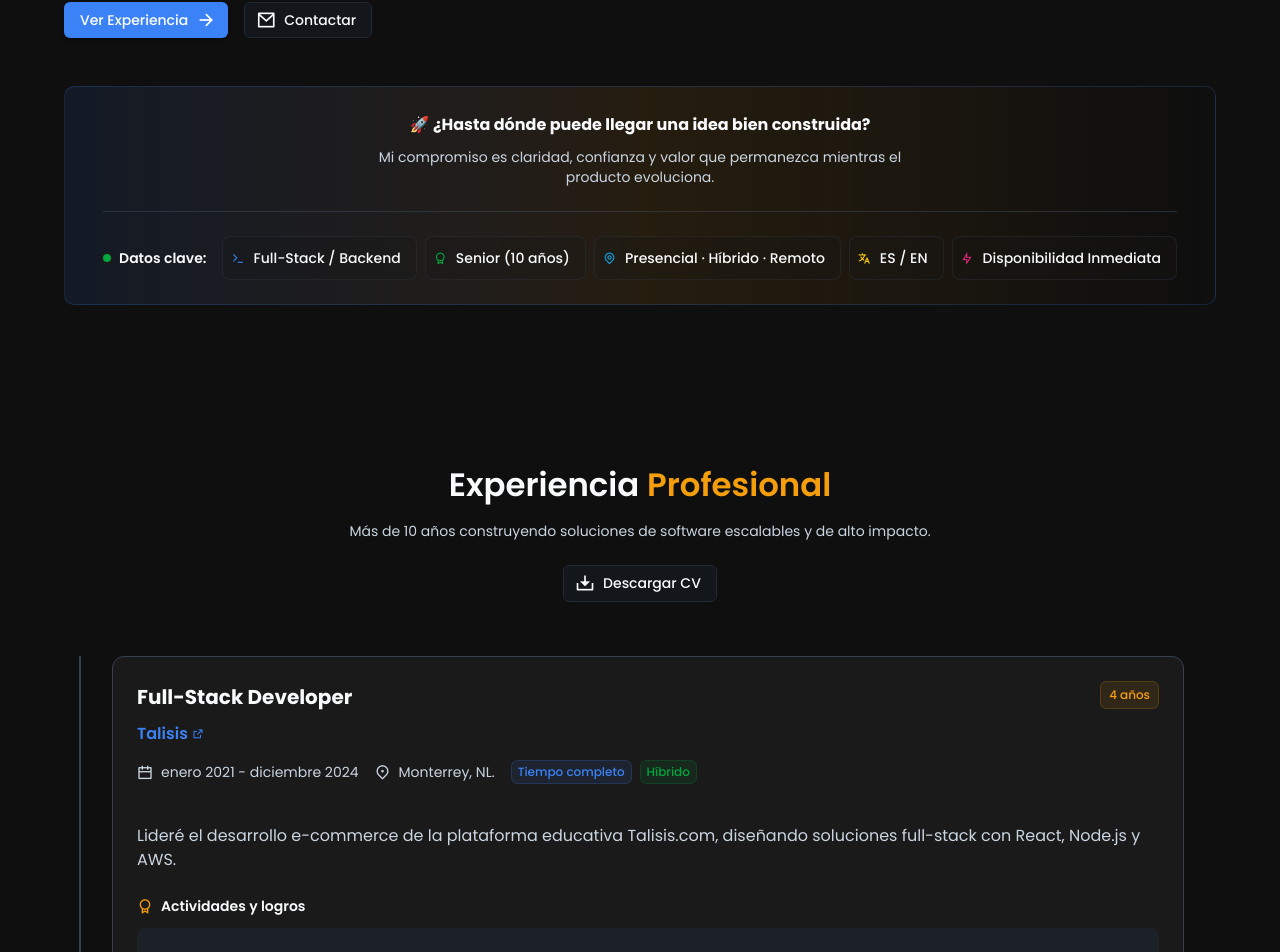
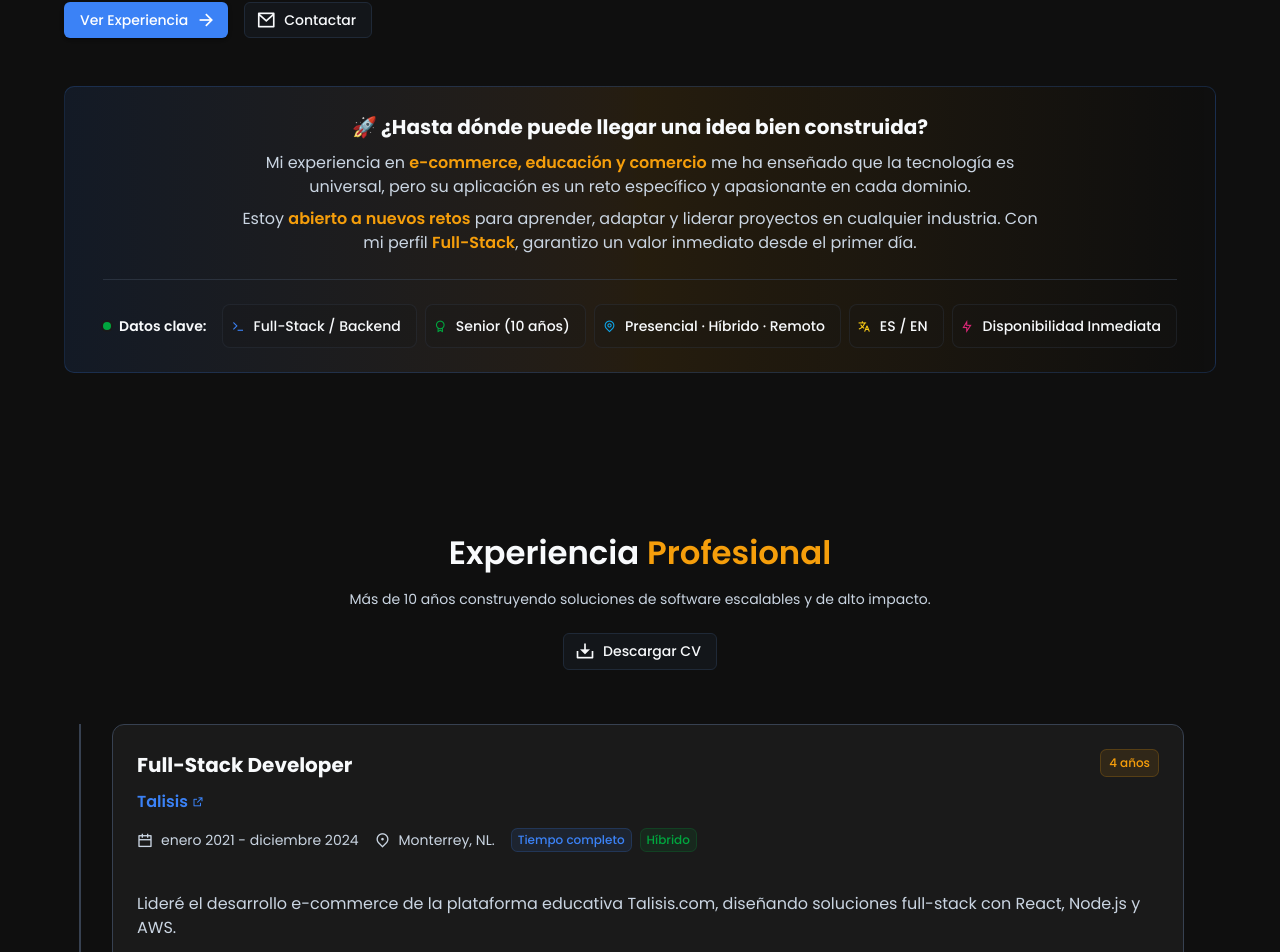
Before and after one commit to mau-dev-93/hmunoz-devsite, a React (Vite) app: page / in a window 1280 px wide. Shown: the part 1648-2600 px from the top of the page. Built offline with nearby package versions, Linux system fonts and the light colour scheme; some icons are missing.

Commit message:
feat: Update CourseCard and EducationCard components to include course URLs and enhance layout; improve AboutMeSection and HumanSideSection descriptions for clarity

```diff
--- a/src/components/shared/CourseCard/CourseCard.jsx
+++ b/src/components/shared/CourseCard/CourseCard.jsx
@@ -1,5 +1,5 @@
 import PropTypes from 'prop-types'
-import { Box, Button, Card, CardActions, CardContent, CardMedia, Stack, Typography, Divider } from "@mui/material";
+import { Box, Button, Card, CardActions, CardContent, CardMedia, Stack, Typography } from "@mui/material";
 
 // components
 import CustomChip from "../CustomChip/CustomChip";
@@ -15,12 +15,15 @@ const CourseCard = ({
     status = "",
     tags = [],
     image_url = "",
+    course_url = "",
     progress_percentage = 0
 }) => {
     return (
         <Card
             variant='outlined'
             sx={{
+                display: 'flex',
+                flexDirection: 'column',
                 minWidth: 245,
                 width: "100%",
                 position: "relative",
@@ -51,7 +54,7 @@ const CourseCard = ({
                     e.target.src = 'https://placehold.co/400x180/png?text=</>';
                 }}
             />
-            <CardContent sx={{ p: 2, pt: 3 }}>
+            <CardContent sx={{ p: 2, pt: 3, flexGrow: 1 }}>
                 <Box mb={2}>
                     <Typography variant="subtitle1" fontWeight={600} component="div" gutterBottom mb={1}>{title}</Typography>
                     <BrandLogo
@@ -112,6 +115,22 @@ const CourseCard = ({
                     </Stack>
                 </Box>
             </CardContent>
+            <CardActions disableSpacing sx={{ p: 2, flexDirection: { xs: 'column', sm: 'row' }, gap: 2 }}>
+                <Button
+                    component="a"
+                    variant="outlined"
+                    color="input"
+                    title='Ir a curso'
+                    fullWidth
+                    size='medium'
+                    disabled={!course_url}
+                    href={course_url}
+                    target="_blank"
+                    startIcon={<i className='ri-external-link-line'></i>}
+                >
+                    <Typography variant="body2" color="inherit">Ir al curso</Typography>
+                </Button>
+            </CardActions>
         </Card>
     )
 };
@@ -122,6 +141,7 @@ CourseCard.propTypes = {
     year: PropTypes.string.isRequired,
     duration: PropTypes.string.isRequired,
     hasCertificate: PropTypes.boolean,
+    course_url: PropTypes.string,
     status: PropTypes.string.isRequired,
     tags: PropTypes.arrayOf(PropTypes.string),
     image_url: PropTypes.string,
--- a/src/components/shared/EducationCard/EducationCard.jsx
+++ b/src/components/shared/EducationCard/EducationCard.jsx
@@ -3,44 +3,52 @@ import { Box, Stack, Typography } from "@mui/material";
 // components
 import CustomChip from "../CustomChip/CustomChip";
 
-const EducationCard = ({ degree, institution, dateRange, status, specialties, isMobile = false, direction = "right" }) => {
+const EducationCard = ({ degree, institution, dateRange, status = "", specialties = [], isMobile = false, isUnique = false, gpa = "", direction = "right" }) => {
     const levelColor = () => {
-        switch (status.toLowerCase()) {
-            case 'titulado':
-                return 'success';
-            case 'pasante':
-                return 'secondary';
-            default:
-                return 'text';
-        }
+        const s = (status || "").toLowerCase();
+        if (s === "titulado") return "success";
+        if (s === "pasante") return "secondary";
+        return "text";
     };
+
     return (
         <Box sx={(theme) => {
             const base = {
                 p: theme.spacing(3),
-                // ml: theme.spacing(2),
                 borderRadius: 3,
                 bgcolor: "background.paper",
                 border: "1px solid",
                 borderColor: "divider",
                 height: "100%",
-                maxWidth: isMobile ? '100%' : '380px',
-                width: isMobile ? '100%' : 'auto',
+                maxWidth: { xs: "100%", md: "380px" },
+                width: "auto",
                 marginLeft: direction === "left" ? 'auto' : theme.spacing(8),
                 marginRight: direction === "left" ? theme.spacing(8) : '0',
             }
-            if (isMobile) {
+            // Cuando es único o en móvil
+            if (isMobile || isUnique) {
                 base.marginLeft = theme.spacing(2);
-                base.marginRight = '0';
+                base.marginRight = 0;
+                base.width = "100%";
+            } else {
+                // comportamiento normal según dirección en timeline
+                if (direction === "left") {
+                    base.marginLeft = "auto";
+                    base.marginRight = theme.spacing(8);
+                } else {
+                    base.marginLeft = theme.spacing(8);
+                    base.marginRight = 0;
+                }
             }
             return base;
         }}>
             <Typography variant="body1" fontWeight="600" color="text.primary" gutterBottom>{degree}</Typography>
             <Typography variant="body2" fontWeight="500" color="primary">{institution}</Typography>
-            <Stack direction="row" mt={2} spacing={0.5} justifyContent={direction === "right" ? "" : "flex-end"} alignItems="center" color="text.secondary" mb={2}>
+            <Stack direction="row" mt={2} spacing={1} justifyContent={direction === "right" ? "" : "flex-end"} alignItems="center" color="text.secondary" mb={2}>
                 <i className='ri-calendar-line' style={{ color: 'inherit' }} />
                 <Typography variant="body2" fontWeight="400" color="text.secondary" pr={1}>{dateRange}</Typography>
                 <CustomChip label={status} variant="outlined" size="small" color={levelColor()} />
+                {gpa && <CustomChip label={`GPA: ${gpa}`} variant="outlined" size="small" color="info" />}
             </Stack>
             <Typography variant="caption" fontWeight="500" color="text.primary">Especialidades:</Typography>
             <Stack direction="column" mt={1} spacing={1} alignItems={direction === "right" ? "flex-start" : "flex-end"} color="text.secondary">
--- a/src/pages/LandingPage/AboutMeSection/AboutMeSection.jsx
+++ b/src/pages/LandingPage/AboutMeSection/AboutMeSection.jsx
@@ -139,9 +139,13 @@ const AboutMeSection = () => {
                     </Grid>
                 </Grid>
                 <HighlightBox gradientDirection='center' sx={{ py: 3, mt: isMobile ? 4 : 6 }}>
-                    <Typography variant="subtitle1" fontWeight={700}>🚀 ¿Hasta dónde puede llegar una idea bien construida?</Typography>
-                    <Typography variant="body2" color="textSecondary" sx={{ maxWidth: 550 }}>Mi compromiso es claridad, confianza y valor que permanezca mientras el producto evoluciona.</Typography>
-
+                    <Typography variant="h6" fontWeight={700}>🚀 ¿Hasta dónde puede llegar una idea bien construida?</Typography>
+                    <Typography variant="body1" color="textSecondary" sx={{ maxWidth: 800 }}>
+                        Mi experiencia en <Box component="span" fontWeight={600} color="secondary.main">e-commerce, educación y comercio</Box> me ha enseñado que la tecnología es universal, pero su aplicación es un reto específico y apasionante en cada dominio.
+                    </Typography>
+                    <Typography variant="body1" color="textSecondary" sx={{ maxWidth: 800 }}>
+                        Estoy <Box component="span" fontWeight={600} color="secondary.main">abierto a nuevos retos</Box> para aprender, adaptar y liderar proyectos en cualquier industria. Con mi perfil <Box component="span" fontWeight={600} color="secondary.main">Full-Stack</Box>, garantizo un valor inmediato desde el primer día.
+                    </Typography>
                     <Box mt={2}>
                         <Divider variant='fullWidth' component="div" style={{ marginBottom: '24px', opacity: 0.6 }} />
                         <QuickMatch isMobile={isMobile} />
--- a/src/pages/LandingPage/EducationSection/education-data.js
+++ b/src/pages/LandingPage/EducationSection/education-data.js
@@ -1,16 +1,17 @@
 export default [
+    // {
+    //     degree: "Maestría en Administración de Negocios",
+    //     institution: "Universidad Tecnológica de México",
+    //     dateRange: "2023 - 2025",
+    //     status: "Pasante",
+    //     specialties: ["Gestión de Proyectos", "Dirección y Liderazgo", "Análisis de Datos", "Decisiones para Negocios"]
+    // },
     {
-        degree: "Maestría en Administración de Negocios",
-        institution: "Universidad Tecnológica de México",
-        dateRange: "2023 - 2025",
-        status: "Pasante",
-        specialties: ["Gestión de Proyectos", "Dirección y Liderazgo", "Análisis de Datos", "Decisiones para Negocios"]
-    },
-     {
         degree: "Lic. en Multimedia y Animación Digital",
-        institution: "Universidad Autónomas de Nuevo León",
+        institution: "Universidad Autónoma de Nuevo León",
         dateRange: "2010 - 2014",
         status: "Titulado",
+        gpa: "8.7/10.0",
         specialties: ["Desarrollo Web (PHP, HTML, CSS)", "Videojuegos (C++ & OpenGL)", "Desarrollo Android (Java)", "Bases de Datos (SQL Server & MySQL)"]
     }
 ]
--- a/src/pages/LandingPage/HumanSideSection/humaside-data.js
+++ b/src/pages/LandingPage/HumanSideSection/humaside-data.js
@@ -6,56 +6,56 @@ export default [
         id: "historia",
         title: "Mi Historia",
         icon: 'ri-road-map-line',
-        image_url: buildS3Url(ENV.bucket, ENV.region, "about_me/highway.png"),
-        description: "Soy Héctor Mauricio Muñoz Fonseca, me gusta que me llamen Mauricio. Tengo 32 años, esposo y padre, de Monterrey, México. Desde niño fui de preguntas y de música: la batería y guitarra me enseñaron disciplina y creatividad. En bachillerato, sin tener claro mi rumbo, en la asignatura Orientación Vocacional descubro la carrera “Multimedia y Animación Digital”. No era gamer, aficionado de algunos juegos tal vez, pero en esas materias hubo un clic: la programación. Descubrí un medio para crear desde cero. Hice prácticas laborales en una empresa de telefonía con Android (Java) y desde ahí empecé mi camino como desarrollador full-stack. Hoy sigo evolucionando —entre IA, frameworks, devOps, contenedores y Kubernetes— con la misma curiosidad de siempre y el objetivo de entregar valor real en cada proyecto.",
+        image_url: buildS3Url(ENV.bucket, ENV.region, "about_me/building.jpg"),
+        description: "Hola, soy Mauricio Muñoz. Soy de Monterrey, México, tengo 32 años, esposo y padre. Desde niño, mi curiosidad se formó entre preguntas y la música: tocando la batería y la guitarra. En la preparatoria, aún sin un rumbo claro, la materia de Orientación Vocacional me llevó a conocer la carrera de Multimedia y Animación Digital. Aunque no era gamer, unas materias del plan de estudios me hicieron clic de inmediato: las de programación. Ahí descubrí un medio para crear desde cero y darles forma a mis propias ideas. Mi carrera profesional arrancó en una empresa de telecomunicaciones desarrollando una app Android (Java), y fue ahí donde inició mi camino como desarrollador full-stack. Hoy, sigo en constante evolución —entre IAs, frameworks, DevOps y contenedores—, impulsado por la misma curiosidad de siempre y con el objetivo de entregar valor real en cada proyecto.",
         span: { xs: { c: 12, r: 1 }, sm: { c: 12, r: 1 }, md: { c: 8, r: 1 } }
     },
     {
         id: "familia",
-        title: "Mi familia",
+        title: "Sobre la familia",
         icon: 'ri-home-2-line',
         image_url: buildS3Url(ENV.bucket, ENV.region, "about_me/family.jpg"),
-        description: "Todo lo que hago comienza y termina con mi familia. Ellos son la razón de mi esfuerzo y mi fuente de inspiración constante. Mi trabajo es más que una profesión; es mi herramienta para construir un entorno estable y un futuro brillante para las personas que más quiero.",
+        description: "Todo lo que hago, de alguna manera, empieza y termina con mi familia. Ellos son mi motor y la razón de mi esfuerzo diario. Por eso mi trabajo no es solo una profesión; es el medio que tengo para construir un entorno estable y un buen futuro para las personas que más quiero.",
         span: { xs: { c: 12, r: 1 }, sm: { c: 6, r: 1 }, md: { c: 4, r: 1 } }
     },
     {
         id: "valores",
-        title: "Valores universales",
+        title: "Sobre los valores",
         icon: 'ri-earth-line',
         image_url: buildS3Url(ENV.bucket, ENV.region, "about_me/universe.png"),
-        description: "Los valores con los que crecí, como el respeto, la honestidad y gratitud, son el fundamento de todas mis interacciones. Busco aplicar estos principios en cada aspecto de mi vida —en el trabajo, con mi familia y amigos—, siempre con el objetivo de ofrecer un trato considerado y genuino a quienes me rodean.",
+        description: "El respeto, la honestidad y la gratitud son la base de cómo me relaciono con la gente. Busco aplicar estos principios en todo lo que hago, tanto en el trabajo como con mi familia y amigos. Al final, se trata de ofrecer un trato genuino y considerado a las personas a mi alrededor.",
         span: { xs: { c: 12, r: 1 }, sm: { c: 6, r: 1 }, md: { c: 4, r: 1 } }
     },
     {
         id: "analitico",
-        title: "Proceso analítico",
+        title: "“Pienso, luego desarrollo”",
         icon: 'ri-book-open-line',
-        image_url: buildS3Url(ENV.bucket, ENV.region, "about_me/analysis.png"),
-        description: "Antes de construir, defino el sentido de la idea y el valor que entregará. Evalúo impacto, riesgos y compensaciones; mapeo escenarios y priorizo necesidades. Como en un lienzo, trazo el bosquejo y, a partir de un borrador, materializo. Este hábito también lo aplico en lo cotidiano —en casa y en lo personal— para decidir mejor y ejecutar con claridad.",
+        image_url: buildS3Url(ENV.bucket, ENV.region, "about_me/analysis.jpg"),
+        description: "Antes de tirar una línea de código, me detengo a entender el porqué de la idea y el valor que va a entregar. Evalúo el impacto, los riesgos y priorizo lo que de verdad se necesita. Es como tener un lienzo en blanco: primero trazo el bosquejo general y, a partir de ahí, empiezo a materializar. Es un hábito que aplico para todo, me ayuda a ejecutar con más claridad.",
         span: { xs: { c: 12, r: 1 }, sm: { c: 6, r: 1 }, md: { c: 4, r: 1 } }
     },
     {
         id: "pizzas",
-        title: "Pizza artesanal",
+        title: "Programando pizzas",
         icon: 'ri-restaurant-line',
-        image_url: buildS3Url(ENV.bucket, ENV.region, "about_me/pizza.png"),
-        description: "Me apasiona el proceso artesanal de cocinar pizza, desde preparar la masa hasta elegir los mejores ingredientes. He descubierto que, al igual que en el desarrollo de software, la cocina requiere una mezcla de paciencia, precisión y amor por los detalles. Al final, tanto una buena pizza como una buena aplicación son una forma de crear y compartir algo valioso con los demás.",
+        image_url: buildS3Url(ENV.bucket, ENV.region, "about_me/pizza.jpg"),
+        description: "Me encanta el proceso de hacer pizza en casa, desde cero. He descubierto que se parece mucho al desarrollo de software: ambos necesitan paciencia, precisión y ponerle atención a los detalles. Al final, tanto una buena pizza como una buena aplicación son el resultado de crear algo valioso para compartir con los demás.",
         span: { xs: { c: 12, r: 1 }, sm: { c: 6, r: 2 }, md: { c: 4, r: 1 } }
     },
     {
         id: "coding",
-        title: "Código para transformar",
+        title: "Resolver con código",
         icon: 'ri-code-s-slash-line',
         image_url: buildS3Url(ENV.bucket, ENV.region, "about_me/react.jpg"),
-        description: "Busco constantemente problemas no resueltos como oportunidades para generar un cambio. La programación es mi medio para crear y conectar con ese propósito. La satisfacción de ver los resultados de este proceso es lo que alimenta mi pasión por seguir aprendiendo y mejorando cada día.",
+        description: "Para mí, un problema no resuelto es el inicio de una buena idea. Veo la programación como mi herramienta para construir soluciones y conectar con ese objetivo. La satisfacción de ver que algo funciona y ayuda a otros es lo que me mantiene aprendiendo y buscando cómo hacerlo mejor cada día.",
         span: { xs: { c: 12, r: 1 }, sm: { c: 6, r: 1 }, md: { c: 4, r: 1 } }
     },
     {
         id: "musica",
-        title: "Música & Creatividad",
+        title: "Sobre la música",
         icon: 'ri-music-2-line',
         image_url: buildS3Url(ENV.bucket, ENV.region, "about_me/music.jpg"),
-        description: "La música fue mi primer espacio creativo. Aprendí ritmo, escucha y estructura; con la improvisación, avanzar sin partitura. Hoy es mi medio de sublimación y libertad mental: decanto emociones, ordeno ideas y vuelvo claro. Ese enfoque guía mi código: empezar simple, iterar con intención y hallar armonía entre idea, diseño y ejecución. Crear es conectar; la música me lo recuerda.",
+        description: "La música fue mi primera escuela de creatividad. Ahí aprendí de ritmo, escucha y estructura, pero sobre todo, a improvisar sin partitura. Hoy, ese proceso es mi forma de encontrar claridad: ordeno ideas, simplifico y avanzo. Llevo esa misma filosofía a mi código: empezar simple, iterar con intención y encontrar la armonía entre la idea, el diseño y el resultado final.",
         span: { xs: { c: 12, r: 1 }, sm: { c: 6, r: 1 }, md: { c: 8, r: 1 } }
     },
 ]
--- a/src/pages/LandingPage/HumanSideSection/identity-data.js
+++ b/src/pages/LandingPage/HumanSideSection/identity-data.js
@@ -1,10 +1,10 @@
 export default [
     { icon: "ri-music-2-line", description: "Toco guitarra y batería desde los 6 años" },
     { icon: "ri-restaurant-line", description: "Disfruto cocinar mis propias pizzas" },
-    { icon: "ri-parent-line", description: "Soy esposo, papá y programador" },
-    { icon: "ri-code-s-slash-line", description: 'Mi primer programa fue a los 17 años' },
+    { icon: "ri-parent-line", description: "Soy papá, esposo y desarrollador" },
+    { icon: "ri-code-s-slash-line", description: 'Mi primer programa fue a los 15 años' },
     { icon: "ri-question-line", description: "Soy curioso por naturaleza, investigo constantemente" },
-    { icon: "ri-brain-line", description: "Fan del psicoanálisis y la filosofía; me ayudan a reflexionar cada día" },
+    { icon: "ri-book-line", description: "Fan del psicoanálisis y la filosofía moderna" },
     { icon: "ri-hand-heart-line", description: "Vivo la gratitud, el respeto y la honestidad en lo que hago" },
     { icon: "ri-cup-line", description: "Arranco el día con una taza de café" },
 ];
```
Also changed, not shown: src/pages/LandingPage/EducationSection/EducationSection.jsx (+14 -2 lines), src/pages/LandingPage/EducationSection/courses-data.js (+10 -5 lines).
